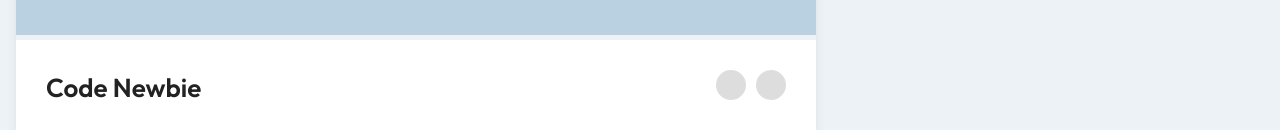
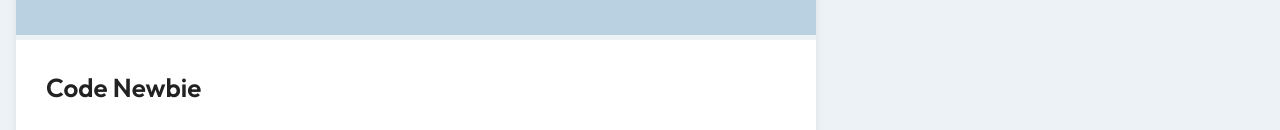
Before and after one commit to shinchaeyoun/shinStudy, a Vue app: page /communities in a window 1280 px wide. Shown: the part 666-796 px from the top of the page. Built offline with nearby package versions, Linux system fonts and the light colour scheme; what lodash.uniqueid would draw is missing.

Commit message:
쪼잘쪼잘

```diff
--- a/src/components/CommunitieItem.vue
+++ b/src/components/CommunitieItem.vue
@@ -11,8 +11,7 @@
         <div class="name">{{name}}</div>
       </div>
       <div class="title-icon posa flex jcfe">
-        <p v-for="snsIcon in snsIcon" :key="snsIcon"></p>
-        <p></p><p></p>
+        <p v-for="icon in snsIconFn" :key="icon"></p>
       </div>
     </div>
   </div>
@@ -25,8 +24,13 @@
     describe: { type: String, required: true },
     name: { type: String, required: true }
   },
+  data () {
+    return {
+    }
+  },
   computed: {
-    snsIcon () {
+    snsIconFn () {
+      console.log(this.$store.state.communities)
       return this.$store.state.communities.snsIcon
     }
   }
```
Also changed, not shown: 1 other file (tests, documents, lock files or other folders).
